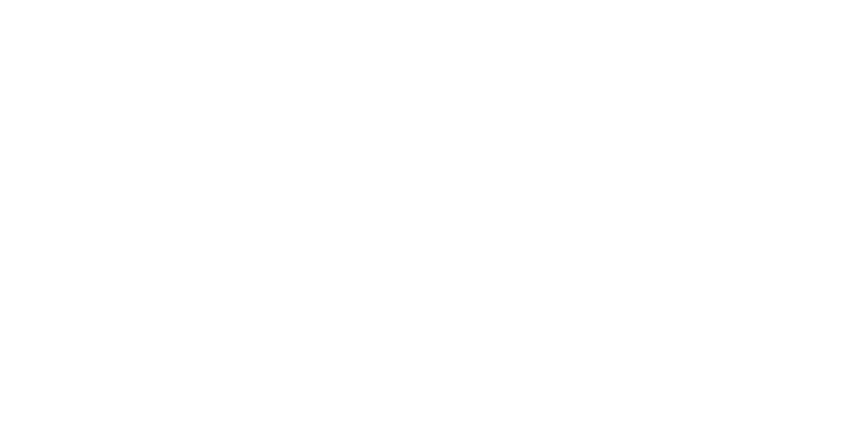
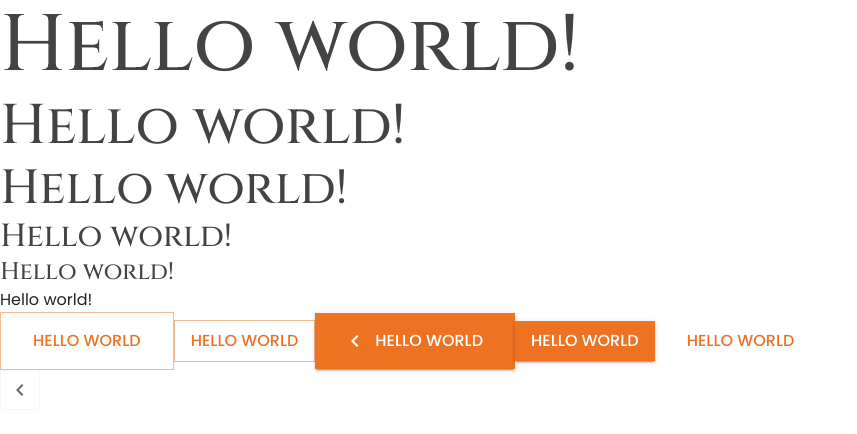
Before and after one commit to berezenko04/wedding-shop, a React (Vite) app in the folder client/: page / in a window 1280 px wide. Shown: the top 434 px of the page, without its empty margins (0-857 px from the left). Built offline with nearby package versions, Linux system fonts and the light colour scheme.

Commit message:
feat: added custom button variant 'iconary'

```diff
--- a/client/src/App.tsx
+++ b/client/src/App.tsx
@@ -1,4 +1,7 @@
 import { BrowserRouter, Route, Routes } from "react-router-dom";
+import { lazy } from "react";
+
+const HomePage = lazy(() => import("@/pages/Homepage"));
 
 function App() {
   return (
@@ -15,7 +18,7 @@
         </Route>
 
         <Route>
-          <Route path="/" />
+          <Route path="/" element={<HomePage />} />
           <Route path="/catalog" />
           <Route path="/catalog/:slug" />
         </Route>
--- /dev/null
+++ b/client/src/pages/Homepage/index.tsx
@@ -0,0 +1,42 @@
+import { Button, Typography } from "@mui/material";
+
+const HomePage: React.FC = () => {
+  return (
+    <div>
+      <Typography variant="h1">Hello world!</Typography>
+      <Typography variant="h2">Hello world!</Typography>
+      <Typography variant="h3">Hello world!</Typography>
+      <Typography variant="h4">Hello world!</Typography>
+      <Typography variant="h5">Hello world!</Typography>
+      <Typography>Hello world!</Typography>
+      <Button variant="outlined" color="primary">
+        Hello world
+      </Button>
+      <Button variant="outlined" size="small" color="primary">
+        Hello world
+      </Button>
+      <Button
+        startIcon={
+          <svg xmlns="http://www.w3.org/2000/svg" width="24" height="24" viewBox="0 0 24 24" fill="currentColor">
+            <path d="M15.41 7.41 14 6l-6 6 6 6 1.41-1.41L10.83 12z" />
+          </svg>
+        }
+        variant="contained"
+        color="primary"
+      >
+        Hello world
+      </Button>
+      <Button variant="contained" size="small" color="primary">
+        Hello world
+      </Button>
+      <Button>Hello world</Button>
+      <Button variant="iconary" color="grey">
+        <svg xmlns="http://www.w3.org/2000/svg" width="24" height="24" viewBox="0 0 24 24" fill="currentColor">
+          <path d="M15.41 7.41 14 6l-6 6 6 6 1.41-1.41L10.83 12z" />
+        </svg>
+      </Button>
+    </div>
+  );
+};
+
+export default HomePage;
--- a/client/src/theme.ts
+++ b/client/src/theme.ts
@@ -53,7 +53,7 @@
         h5: {
           fontSize: 24,
         },
-        body1: { fontSize: 16, lineHeight: 3 },
+        body1: { fontSize: 16, lineHeight: "24px" },
       },
     },
     MuiButton: {
@@ -74,6 +74,36 @@
           padding: "8px 16px",
         },
       },
+      variants: [
+        {
+          props: { variant: "iconary" },
+          style: {
+            width: 40,
+            height: 40,
+            minWidth: 0,
+            display: "flex",
+            alignItems: "center",
+            justifyContent: "center",
+            borderRadius: 0,
+            padding: 0,
+
+            svg: {
+              width: 24,
+              height: 24,
+            },
+          },
+        },
+        {
+          props: { variant: "iconary", color: "grey" },
+          style: ({ theme }) => ({
+            border: `1px solid ${theme.palette.grey[50]}`,
+
+            svg: {
+              color: theme.palette.grey[500],
+            },
+          }),
+        },
+      ],
     },
   },
 });
```
Also changed, not shown: client/src/types/mui.d.ts (+10 -0 lines).
